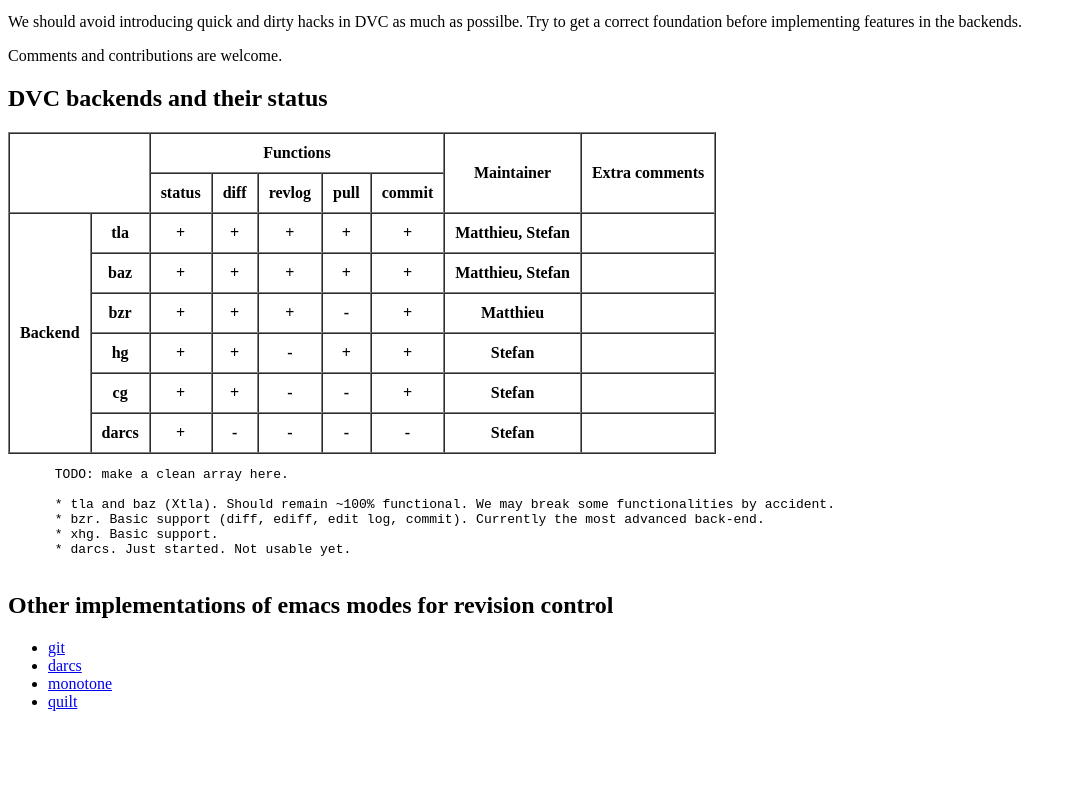
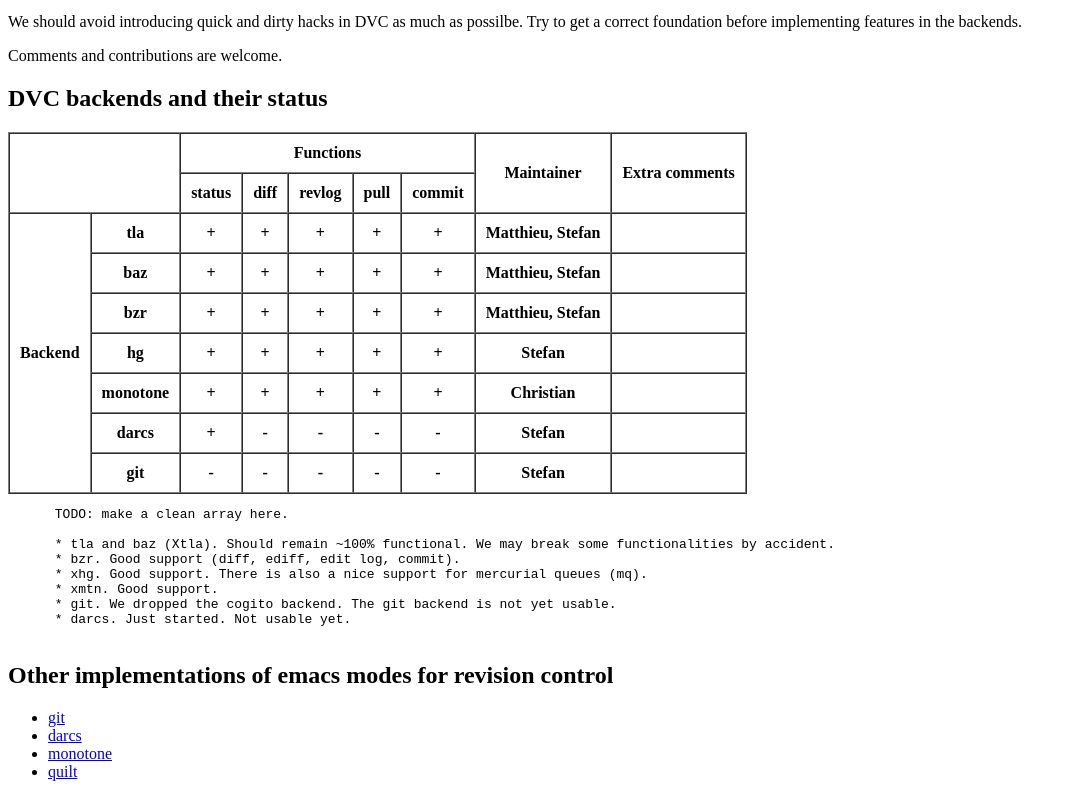
Before and after one commit to nanasess/dvc, a plain HTML site: page www/index.html in a window 1280 px wide. Shown: the part 1109-1906 px from the top of the page, without its empty margins (0-1073 px from the left). Before the commit the page ends 1836 px from the top, so only its background shows below. Drawn offline with nearby package versions, Linux system fonts and the light colour scheme; files that its build step writes are made by us from their sources.

Commit message:
Updated the webpage.

```diff
--- a/www/index.html
+++ b/www/index.html
@@ -54,9 +54,9 @@
 
     <p>A nightly snapshot can be found from the download page
     (currently, Matthieu's branch):
-    <a href="download/">download/</a></p>
+    <a href="http://download.gna.org/dvc/download/dvc-snapshot.tar.gz">download/</a></p>
 
-    <p>The manual is also available online: <a href="docs/">docs/</a></p>
+    <p>The manual is also available online: <a href="http://download.gna.org/dvc/docs/dvc-snapshot.html">docs/</a></p>
 
     <p>DVC is the place where the future hacking will be done. There have
     been a lot of code moving and function renamings which makes the merge
@@ -133,10 +133,10 @@
       <tr>
         <!--
             ***
-            *** 6 stands for the number of backends ***
+            *** 7 stands for the number of backends ***
             ***
           -->
-        <th rowspan="6">Backend</th>
+        <th rowspan="7">Backend</th>
 
         <th>tla</th>
         <!-- FUNCTIONS BEGIN -->
@@ -167,10 +167,10 @@
         <th>+</th>
         <th>+</th>
         <th>+</th>
-        <th>-</th>
+        <th>+</th>
         <th>+</th>
         <!-- FUNCTIONS END -->
-        <th>Matthieu</th>
+        <th>Matthieu, Stefan</th>
         <th></th>
       </tr>
       <tr>
@@ -178,7 +178,7 @@
         <!-- FUNCTIONS BEGIN -->
         <th>+</th>
         <th>+</th>
-        <th>-</th>
+        <th>+</th>
         <th>+</th>
         <th>+</th>
         <!-- FUNCTIONS END -->
@@ -186,15 +186,15 @@
         <th></th>
       </tr>
       <tr>
-        <th>cg</th>
+        <th>monotone</th>
         <!-- FUNCTIONS BEGIN -->
         <th>+</th>
         <th>+</th>
-        <th>-</th>
-        <th>-</th>
+        <th>+</th>
+        <th>+</th>
         <th>+</th>
         <!-- FUNCTIONS END -->
-        <th>Stefan</th>
+        <th>Christian</th>
         <th></th>
       </tr>
       <tr>
@@ -209,14 +209,28 @@
         <th>Stefan</th>
         <th></th>
       </tr>
+      <tr>
+        <th>git</th>
+        <!-- FUNCTIONS BEGIN -->
+        <th>-</th>
+        <th>-</th>
+        <th>-</th>
+        <th>-</th>
+        <th>-</th>
+        <!-- FUNCTIONS END -->
+        <th>Stefan</th>
+        <th></th>
+      </tr>
     </table>
 
     <pre>
       TODO: make a clean array here.
 
       * tla and baz (Xtla). Should remain ~100% functional. We may break some functionalities by accident.
-      * bzr. Basic support (diff, ediff, edit log, commit). Currently the most advanced back-end.
-      * xhg. Basic support.
+      * bzr. Good support (diff, ediff, edit log, commit).
+      * xhg. Good support. There is also a nice support for mercurial queues (mq).
+      * xmtn. Good support.
+      * git. We dropped the cogito backend. The git backend is not yet usable.
       * darcs. Just started. Not usable yet.
     </pre>
 
```
